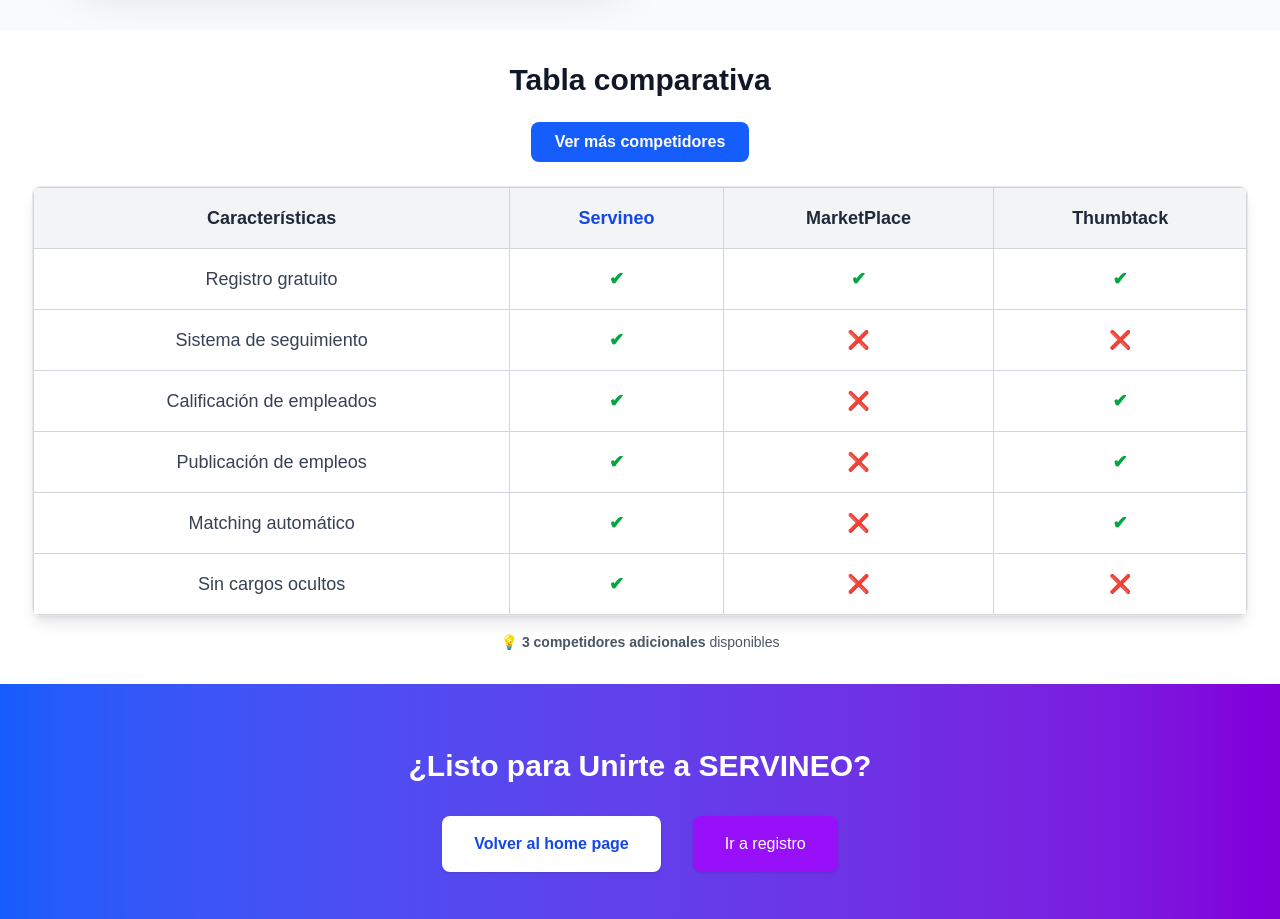
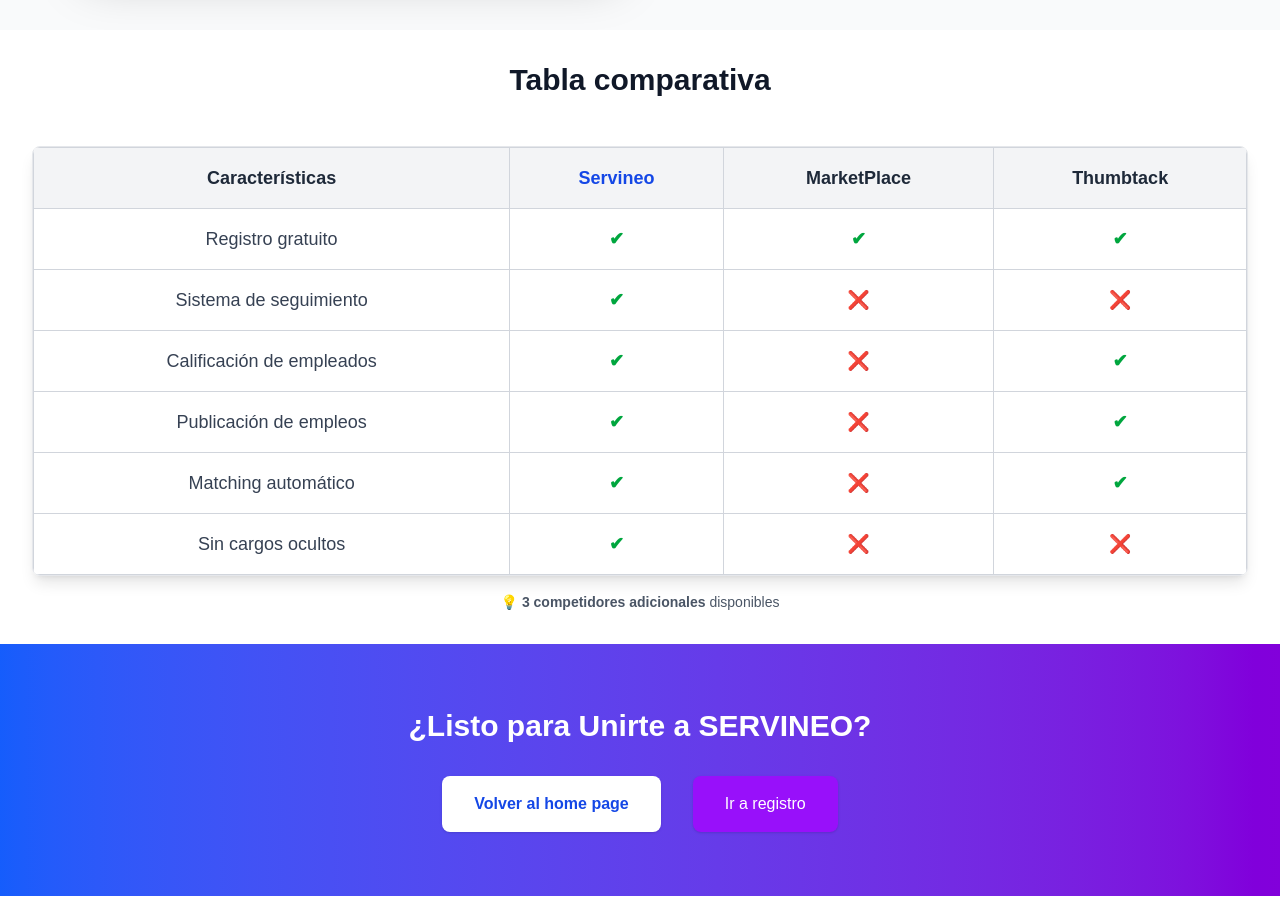
Before and after one commit to robertgt0/alquiler_front, a Next.js app: page /porqueservineo in a window 1280 px wide. Shown: the part 1620-2539 px from the top of the page. After the commit the page ends 2516 px from the top, so only its background shows below. Built offline with nearby package versions, Linux system fonts and the light colour scheme.

Commit message:
Feat: Agregando datos de competidores reales a la tabla

```diff
--- a/src/app/porqueservineo/page.tsx
+++ b/src/app/porqueservineo/page.tsx
@@ -14,12 +14,12 @@
 
   // Datos de la tabla
   const tableData = [
-    ["Registro gratuito", "✔", "✔", "✔", "❌", "✔", "❌"],
-    ["Sistema de seguimiento", "✔", "❌", "❌", "✔", "❌", "✔"],
-    ["Calificación de empleados", "✔", "❌", "✔", "✔", "❌", "❌"],
-    ["Publicación de empleos", "✔", "❌", "✔", "❌", "✔", "✔"],
-    ["Matching automático", "✔", "❌", "✔", "❌", "❌", "✔"],
-    ["Sin cargos ocultos", "✔", "❌", "❌", "✔", "✔", "❌"],
+    ["Registro gratuito",        "✔", "✔", "✔", "❌", "✔", "❌"],
+    ["Sistema de seguimiento",   "✔", "❌", "❌", "✔", "❌", "✔"],
+    ["Calificación de empleados","✔", "❌", "✔", "✔", "❌", "❌"],
+    ["Publicación de empleos",   "✔", "❌", "✔", "❌", "✔", "✔"],
+    ["Matching automático",      "✔", "❌", "✔", "❌", "❌", "✔"],
+    ["Sin cargos ocultos",       "✔", "❌", "❌", "✔", "✔", "❌"],
   ];
 
   const headers = [
@@ -27,9 +27,9 @@
     "Servineo",
     "MarketPlace",
     "Thumbtack",
-    "Competidor A",
-    "Competidor B",
-    "Competidor C"
+    "TaskRabbit",      // Competidor A (servicios locales, EE.UU.)
+    "HomeAdvisor",     // Competidor B (hogar, mantenimiento)
+    "Angi"             // Competidor C (antes Angie’s List, servicios del hogar)
   ];
 
   return (
@@ -41,12 +41,7 @@
 
         {/* Botón para mostrar/ocultar columnas adicionales */}
         <div className="flex justify-center mb-6">
-          <button
-            onClick={toggleAdditionalColumns}
-            className="bg-blue-600 hover:bg-blue-700 text-white font-semibold py-2 px-6 rounded-lg transition duration-200 ease-in-out transform hover:scale-105"
-          >
-            {showAdditionalColumns ? 'Ocultar competidores' : 'Ver más competidores'}
-          </button>
+
         </div>
 
         <div className="overflow-x-auto w-full border border-gray-200 rounded-lg shadow-lg">
```
